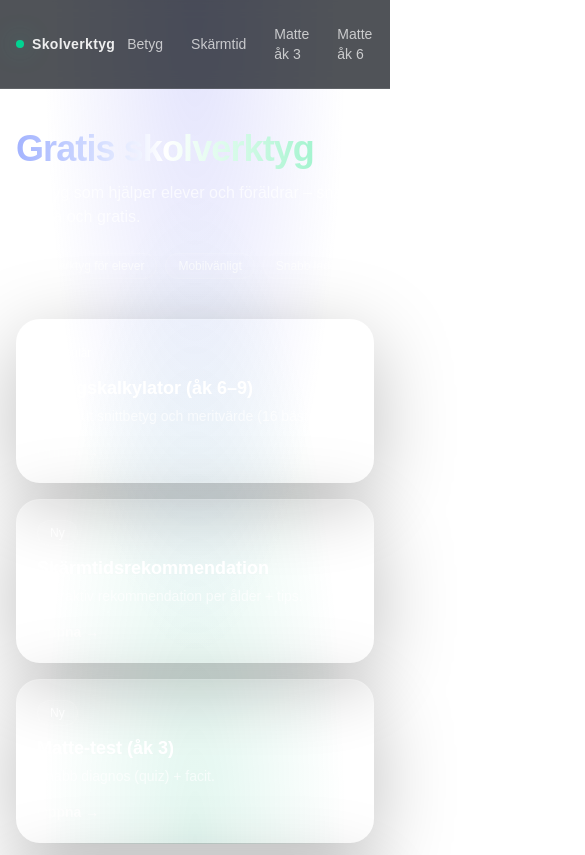
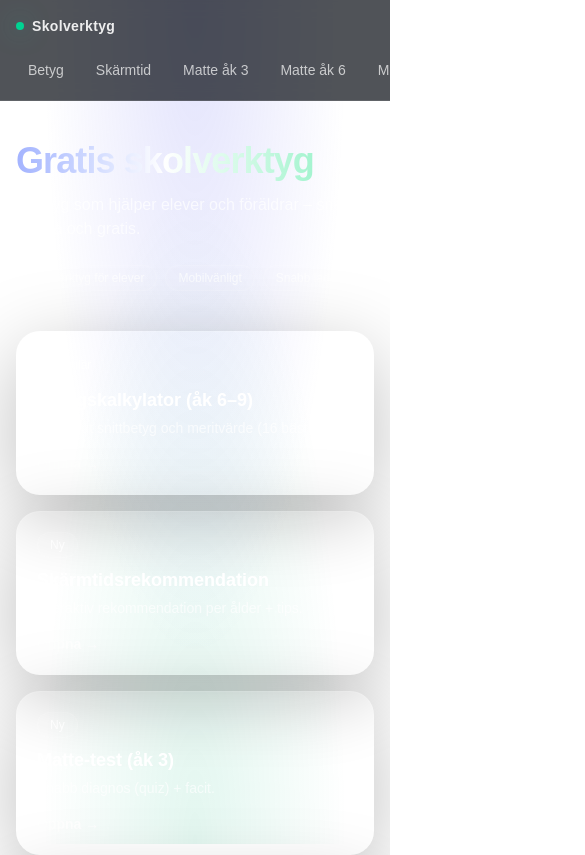
Before and after one commit to Vivianne-S/skolverktyg, a Next.js app: page / in a window 390 px wide. Shown: the top 855 px of the page, 585 px wide, since content can reach past the window. Built offline with nearby package versions, Linux system fonts and the light colour scheme.

Commit message:
Improve mobile navigation and layout

```diff
--- a/app/globals.css
+++ b/app/globals.css
@@ -11,6 +11,9 @@
   --font-sans: var(--font-geist-sans);
   --font-mono: var(--font-geist-mono);
 }
+
+.scrollbar-none::-webkit-scrollbar { display: none; }
+.scrollbar-none { -ms-overflow-style: none; scrollbar-width: none; }
 
 @media (prefers-color-scheme: dark) {
   :root {
--- a/app/layout.tsx
+++ b/app/layout.tsx
@@ -3,6 +3,7 @@ import type { Metadata } from "next";
 import Link from "next/link";
 import Script from "next/script";
 import { siteMeta } from "@/lib/seo";
+import MainNav from "@/components/MainNav";
 
 const meta = siteMeta();
 
@@ -31,37 +32,17 @@ export default function RootLayout({ children }: { children: React.ReactNode })
         </div>
 
         <header className="sticky top-0 z-50 border-b border-white/10 bg-[#070A12]/70 backdrop-blur">
-          <div className="mx-auto flex max-w-6xl items-center justify-between px-4 py-4">
+  <div className="mx-auto max-w-6xl px-4">
+    <div className="flex items-center justify-between py-4">
       <Link href="/" className="group inline-flex items-center gap-2">
         <span className="h-2 w-2 rounded-full bg-emerald-400 shadow-[0_0_24px_rgba(52,211,153,0.65)]" />
         <span className="text-sm font-semibold tracking-wide text-white/90 group-hover:text-white">
           Skolverktyg
         </span>
       </Link>
+    </div>
 
-            <nav className="flex items-center gap-1 text-sm text-white/70">
-              <Link className="rounded-full px-3 py-2 hover:bg-white/5 hover:text-white" href="/betygskalkylator">
-                Betyg
-              </Link>
-              <Link className="rounded-full px-3 py-2 hover:bg-white/5 hover:text-white" href="/skarmtid">
-                Skärmtid
-              </Link>
-              <Link className="rounded-full px-3 py-2 hover:bg-white/5 hover:text-white" href="/matte-ak-3">
-                Matte åk 3
-              </Link>
-              <Link className="rounded-full px-3 py-2 hover:bg-white/5 hover:text-white" href="/matte-ak-6">
-                Matte åk 6
-              </Link>
-              <Link className="rounded-full px-3 py-2 hover:bg-white/5 hover:text-white" href="/matte-ak-9">
-                Matte åk 9
-              </Link>
-              <Link className="rounded-full px-3 py-2 hover:bg-white/5 hover:text-white" href="/nationella-prov">
-                Nationella prov
-              </Link>
-              <Link className="rounded-full px-3 py-2 hover:bg-white/5 hover:text-white" href="/gymnasieval">
-                Gymnasieval
-              </Link>
-            </nav>
+    <MainNav />
   </div>
 </header>
 
--- /dev/null
+++ b/components/MainNav.tsx
@@ -0,0 +1,51 @@
+"use client";
+
+import Link from "next/link";
+import { usePathname } from "next/navigation";
+
+const links = [
+  { href: "/betygskalkylator", label: "Betyg" },
+  { href: "/skarmtid", label: "Skärmtid" },
+  { href: "/matte-ak-3", label: "Matte åk 3" },
+  { href: "/matte-ak-6", label: "Matte åk 6" },
+  { href: "/matte-ak-9", label: "Matte åk 9" },
+  { href: "/nationella-prov", label: "Nationella prov" },
+  { href: "/gymnasieval", label: "Gymnasieval" },
+];
+
+export default function MainNav() {
+  const pathname = usePathname();
+
+  return (
+    <nav
+      className="
+        -mx-4 px-4 pb-3
+        flex items-center gap-2
+        overflow-x-auto whitespace-nowrap
+        [-webkit-overflow-scrolling:touch]
+        scrollbar-none
+      "
+    >
+      {links.map((link) => {
+        const isActive =
+          pathname === link.href ||
+          pathname.startsWith(link.href + "/");
+
+        return (
+          <Link
+            key={link.href}
+            href={link.href}
+            className={[
+              "shrink-0 rounded-full px-3 py-2 text-sm transition",
+              isActive
+                ? "bg-white text-black shadow-sm"
+                : "text-white/70 hover:bg-white/5 hover:text-white",
+            ].join(" ")}
+          >
+            {link.label}
+          </Link>
+        );
+      })}
+    </nav>
+  );
+}
--- a/package.json
+++ b/package.json
@@ -9,6 +9,7 @@
     "lint": "eslint"
   },
   "dependencies": {
+    "clsx": "^2.1.1",
     "next": "16.0.10",
     "react": "19.2.1",
     "react-dom": "19.2.1"
```
Also changed, not shown: 1 other file (tests, documents, lock files or other folders). Lines whose indentation alone changed are shown as unchanged.
